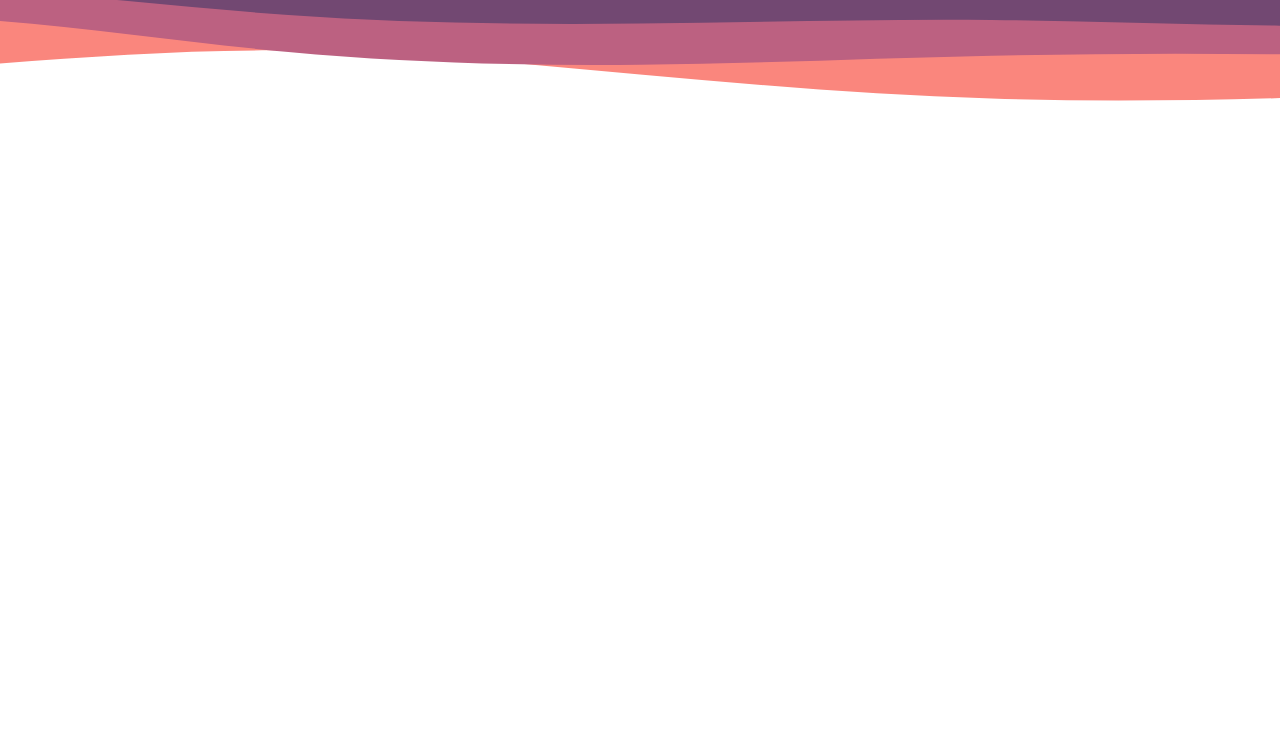
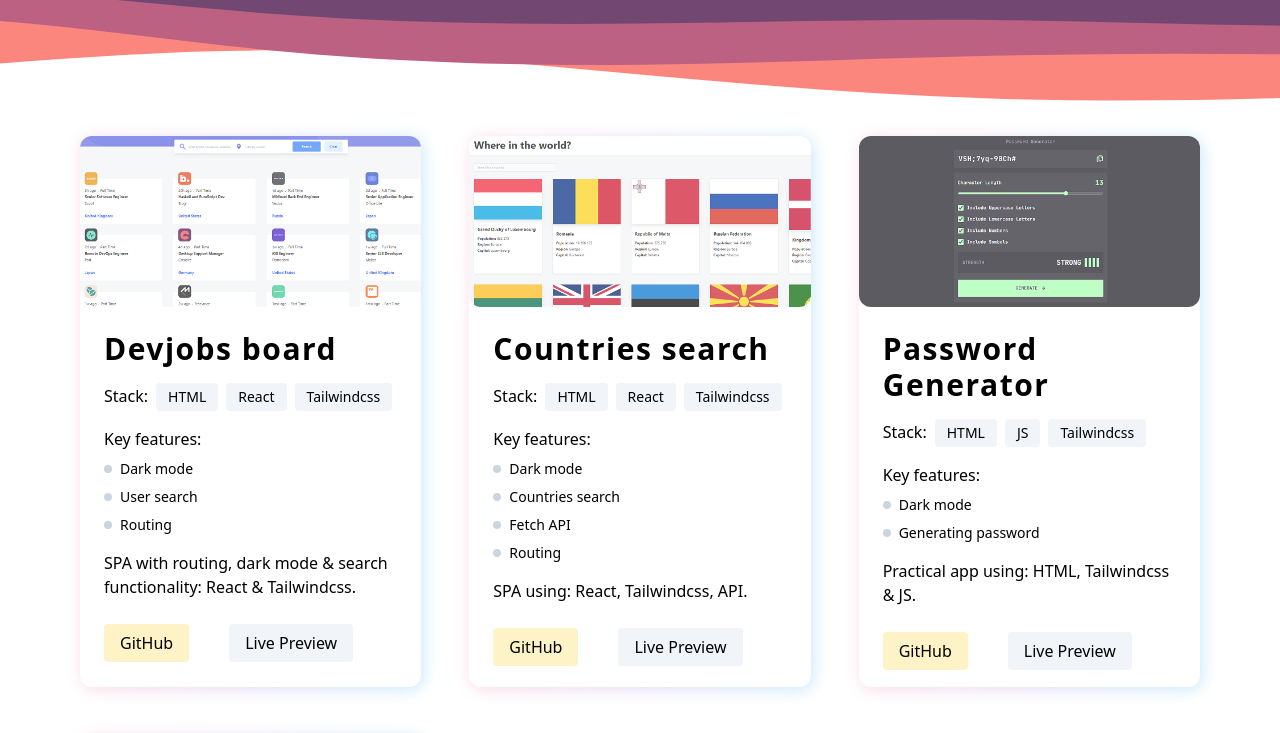
Before and after one commit to kkulek/portfolio-nextjs, a Next.js app: page / in a window 1280 px wide. Shown: the part 1800-2533 px from the top of the page. Before the commit the page ends 1936 px from the top, so only its background shows below. Built offline with nearby package versions, Linux system fonts and the light colour scheme.

Commit message:
added basic styling and content for the component

```diff
--- /dev/null
+++ b/components/Projects.jsx
@@ -0,0 +1,56 @@
+import {projects} from "../data";
+
+export function Projects() {
+    return (
+        <section className="h-screen px-10 sm:px-20">
+            <div
+                className="mx-auto my-48 max-w-xl lg:max-w-[1400px] grid grid-cols-1 lg:grid-cols-2 xl:grid-cols-3 gap-12">
+                {projects.map((item, index) => {
+                    const basePath = './img/';
+                    return (
+                        <article key={index}
+                                 className="relative group
+                                 [&>div]:h-full [&>div]:w-full [&>div]:transition-all [&>div]:duration-1000 [&>div]:rounded-xl">
+                            <div
+                                className="absolute bg-gradient-to-r from-palette-0 via-palette-1 to-palette-2 inset-0.5 blur opacity-25 group-hover:opacity-30 group-hover:scale-105"></div>
+                            <div className="relative bg-white group-hover:drop-shadow-xl">
+                                <img src={basePath + item.img} alt={`Project: ${item.name}`}
+                                     className="w-full rounded-xl opacity-70 transition-all duration-1000 group-hover:opacity-100"/>
+                                <div className="p-6">
+                                    <h3 className="transition-all duration-900 font-bold tracking-wider text-3xl mb-4 cursor-pointer">{item.name}</h3>
+                                    <ul className="space-x-2">
+                                        <hX>Stack:</hX>
+                                        {item.stackArr.map((stack, index) =>
+                                            (
+                                                <li key={index}
+                                                    className="inline-block font-light px-3 py-1 bg-slate-100 rounded text-sm mb-4">
+                                                    {stack}
+                                                </li>
+                                            )
+                                        )}
+                                    </ul>
+                                    <ul className="space-y-2 mb-4">
+                                        <hX>Key features:</hX>
+                                        {item.featuresArr.map((feature, index) =>
+                                            (
+                                                <li key={index}
+                                                    className="font-light text-sm ml-4 relative before:absolute before:inset-1.5 before:-left-4 before:w-2 before:h-2 before:bg-slate-300 before:rounded-full">
+                                                    {feature}
+                                                </li>
+                                            )
+                                        )}
+                                    </ul>
+                                    <p className="font-thin mb-8">{item.short}</p>
+                                    <div className="space-x-10 [&>a]:px-4 [&>a]:py-2 [&>a]:rounded">
+                                        <a href="/" className="bg-amber-100">GitHub</a>
+                                        <a href="/" className="bg-slate-100">Live Preview</a>
+                                    </div>
+                                </div>
+                            </div>
+                        </article>
+                    )
+                })}
+            </div>
+        </section>
+    )
+}
```
